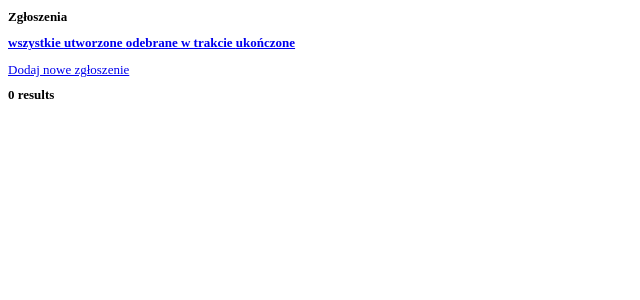
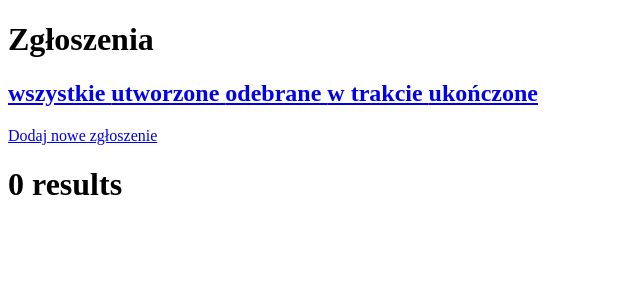
Before and after one commit to lolex565/scooter_repair_shop, a PHP site: page /?status=1 in a window 1280 px wide. Shown: the top 300 px of the page, without its empty margins (0-640 px from the left). Run offline with PHP 8.4, Linux system fonts and the light colour scheme; data that the repository does not hold is empty.

Commit message:
font size change

```diff
--- a/main_style.css
+++ b/main_style.css
@@ -4,6 +4,7 @@ table, th, td {
     padding: 10px;
     margin-left: auto;
     margin-right: auto;
+    font-size: small;
 }
 td {
     max-width: 10em;
@@ -43,8 +44,9 @@ td {
 
 table {
     width: 100%;
+    max-width: device-width;
 }
 
-* {
-    font-size: small;
+body {
+    overflow-x: auto;
 }
```
